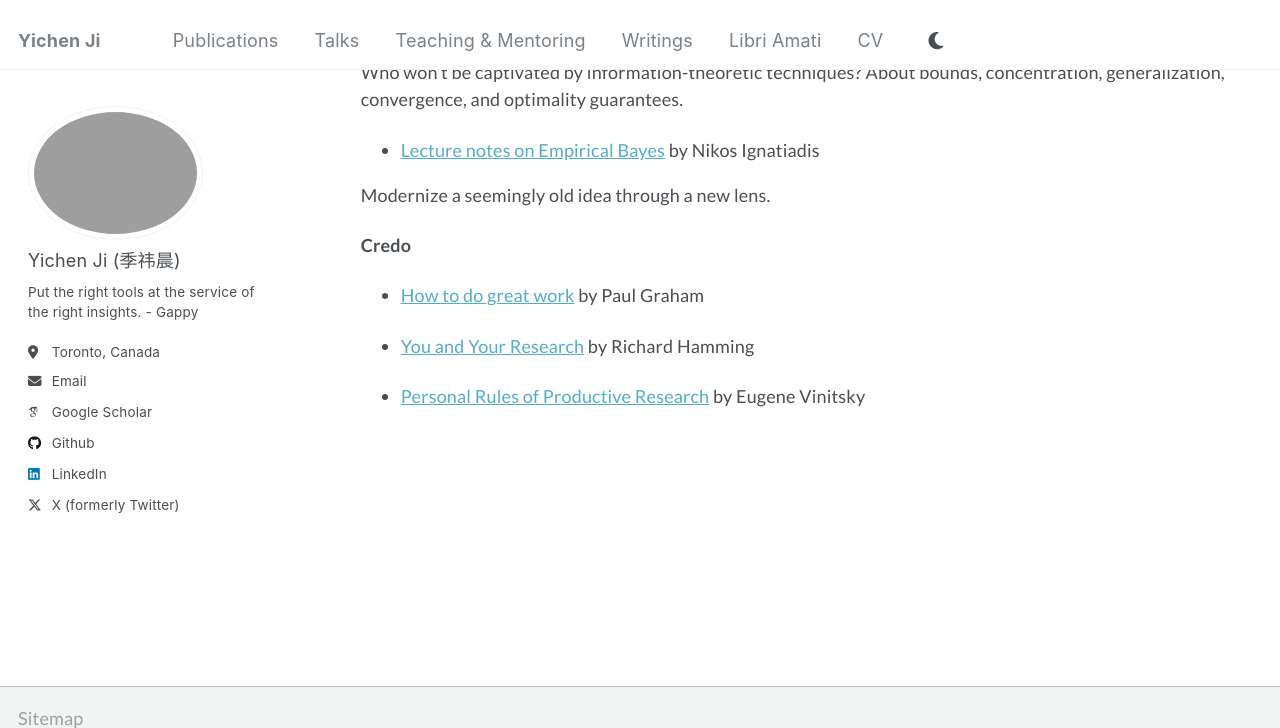
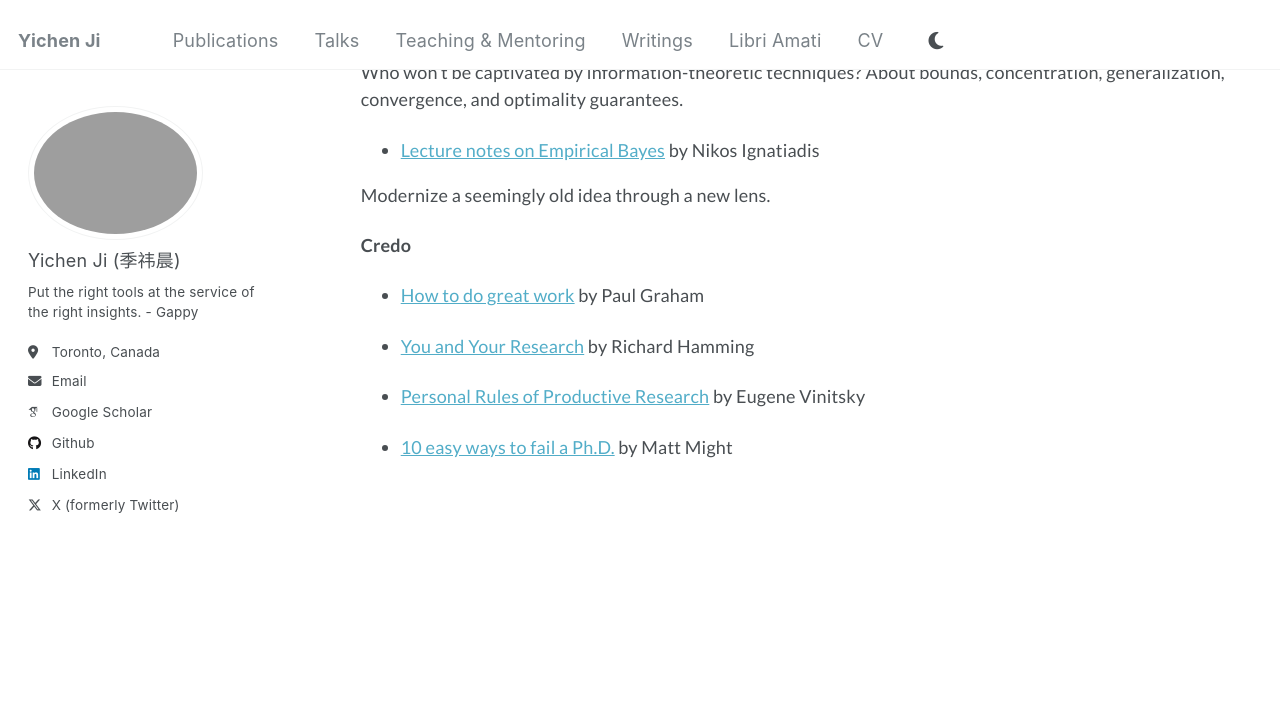
Before and after one commit to user-jiyichen/user-jiyichen.github.io, a Jekyll site: the page built from _pages/reading.md, in a window 1280 px wide and 900 px high, scrolled down 802 px, cut to the strip 0-728 px from the top of the window. Built offline with Jekyll 4.4.1, drawn with Linux system fonts in a browser that asks for light colours; some web fonts are replaced.

Commit message:
Add article on failing a Ph.D. to reading list

```diff
--- a/_pages/reading.md
+++ b/_pages/reading.md
@@ -40,3 +40,5 @@ Modernize a seemingly old idea through a new lens.
 - [You and Your Research](https://www.cs.virginia.edu/~robins/YouAndYourResearch.html) by Richard Hamming
 
 - [Personal Rules of Productive Research](https://www.eugenevinitsky.com/posts/personal-rules-of-productive-research/) by Eugene Vinitsky
+
+- [10 easy ways to fail a Ph.D.](https://matt.might.net/articles/ways-to-fail-a-phd/) by Matt Might
```
